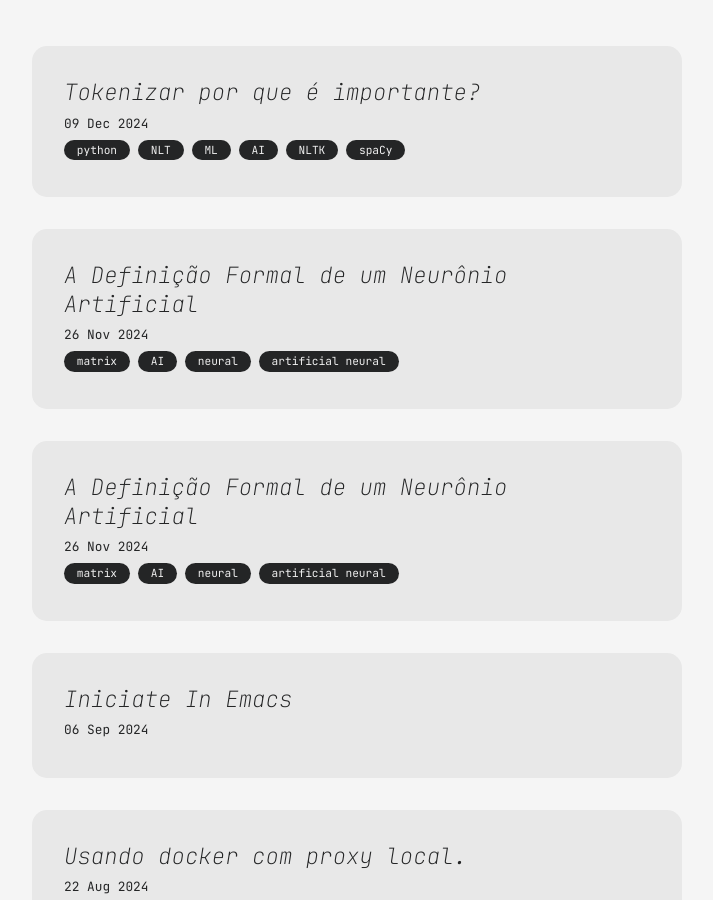
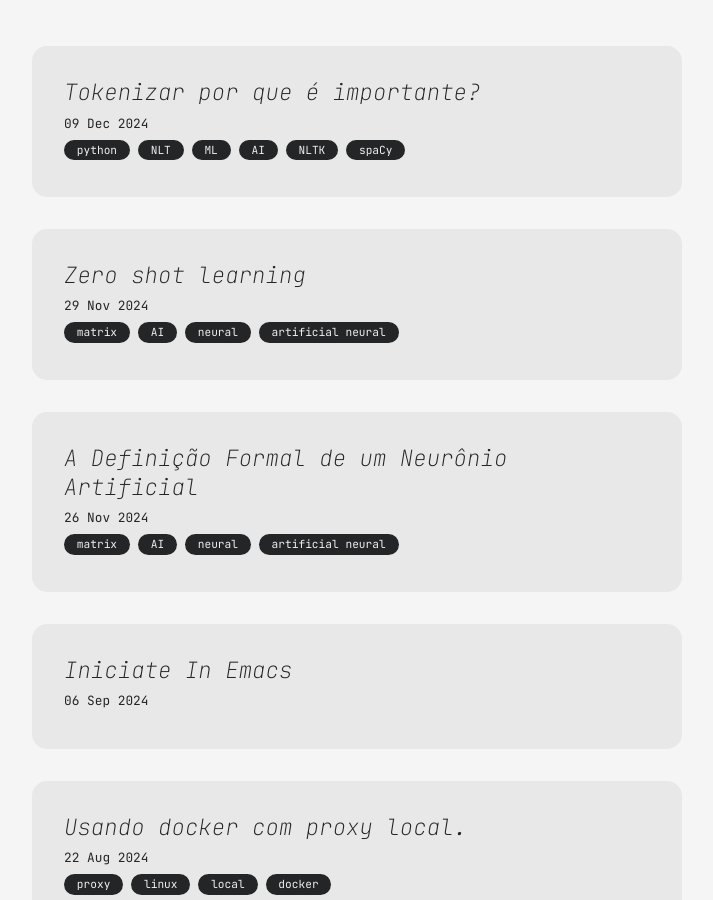
Before and after one commit to christianbaptista/jekyll-blog, a Jekyll site: the page built from index.md, in a window 1280 px wide and 900 px high, scrolled down 436 px. Shown: the whole window, without its empty margins (283-996 px from the left). Built offline with Jekyll 4.4.1, drawn with Linux system fonts in a browser that asks for light colours.

Commit message:
zero shot learning ed.2

```diff
--- a/all_collections/_posts/2024-11-29-zero-shot-learning.md
+++ b/all_collections/_posts/2024-11-29-zero-shot-learning.md
@@ -1,7 +1,7 @@
 ---
 layout: post
-title: A Definição Formal de um Neurônio Artificial
-date: 2024-11-26
+title: Zero shot learning
+date: 2024-11-29
 categories: ["matrix", "AI", "neural", "artificial neural"]
 ---
 
```
